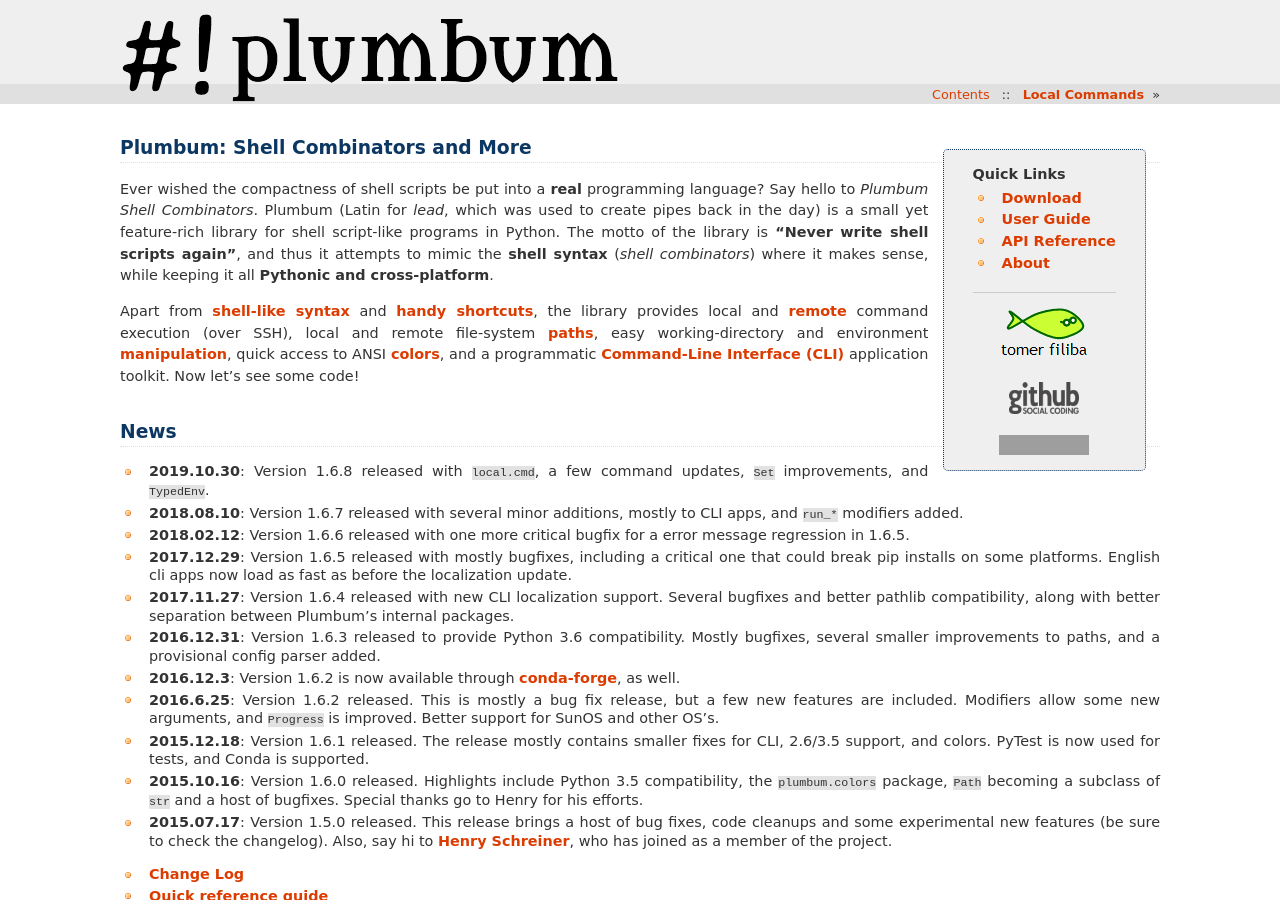
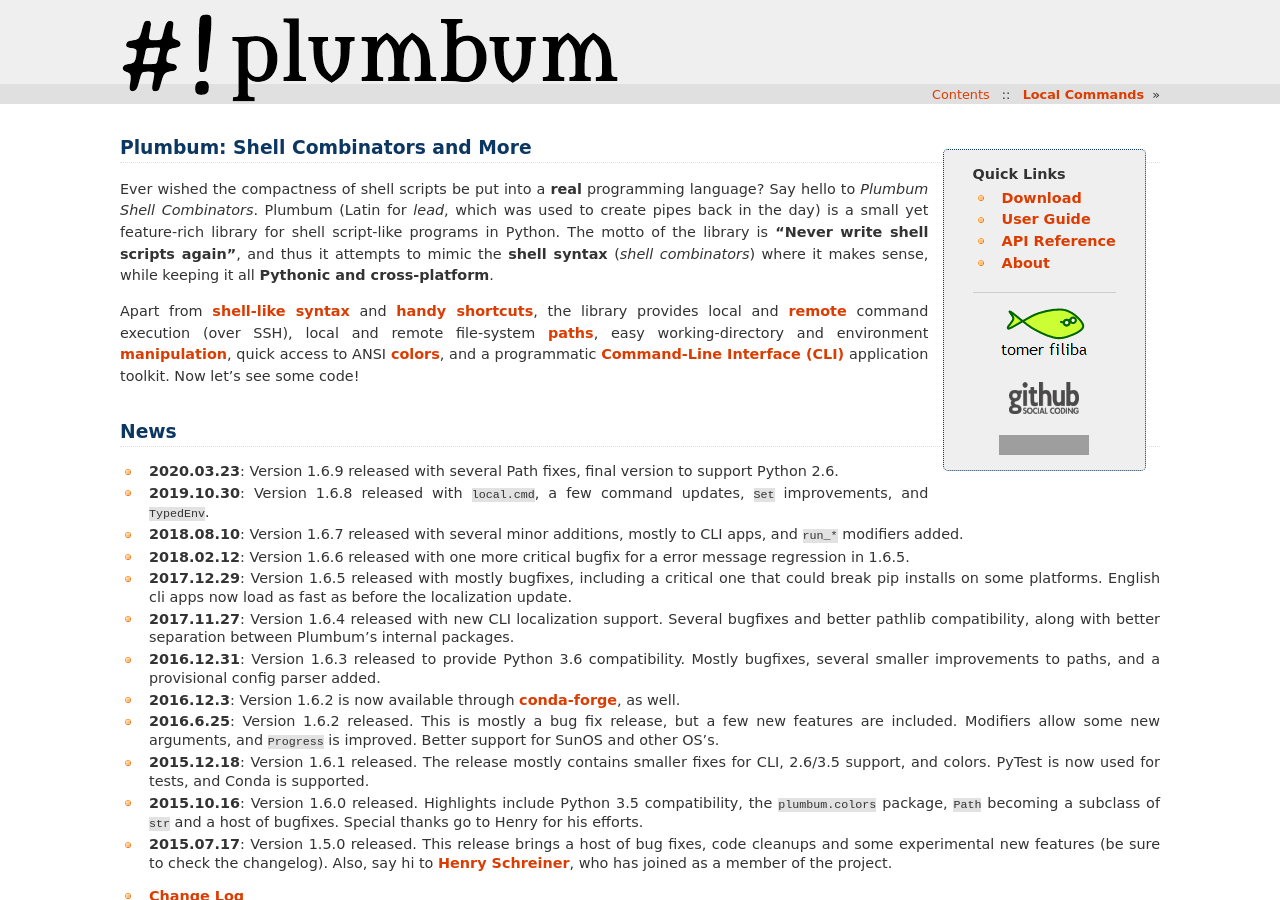
Before and after one commit to tomerfiliba/plumbum, a Sphinx documentation site: the page built from docs/index.rst, in a window 1280 px wide and 900 px high. Built offline with Sphinx 7.4.7, drawn with Linux system fonts in a browser that asks for light colours; grey boxes are pictures that could not be loaded.

Commit message:
Add news mention

```diff
--- a/docs/_news.rst
+++ b/docs/_news.rst
@@ -1,3 +1,5 @@
+* **2020.03.23**: Version 1.6.9 released with several Path fixes, final version to support Python 2.6.
+
 * **2019.10.30**: Version 1.6.8 released with ``local.cmd``, a few command updates, ``Set`` improvements, and ``TypedEnv``.
 
 * **2018.08.10**: Version 1.6.7 released with several minor additions, mostly to CLI apps, and ``run_*`` modifiers added.
```
